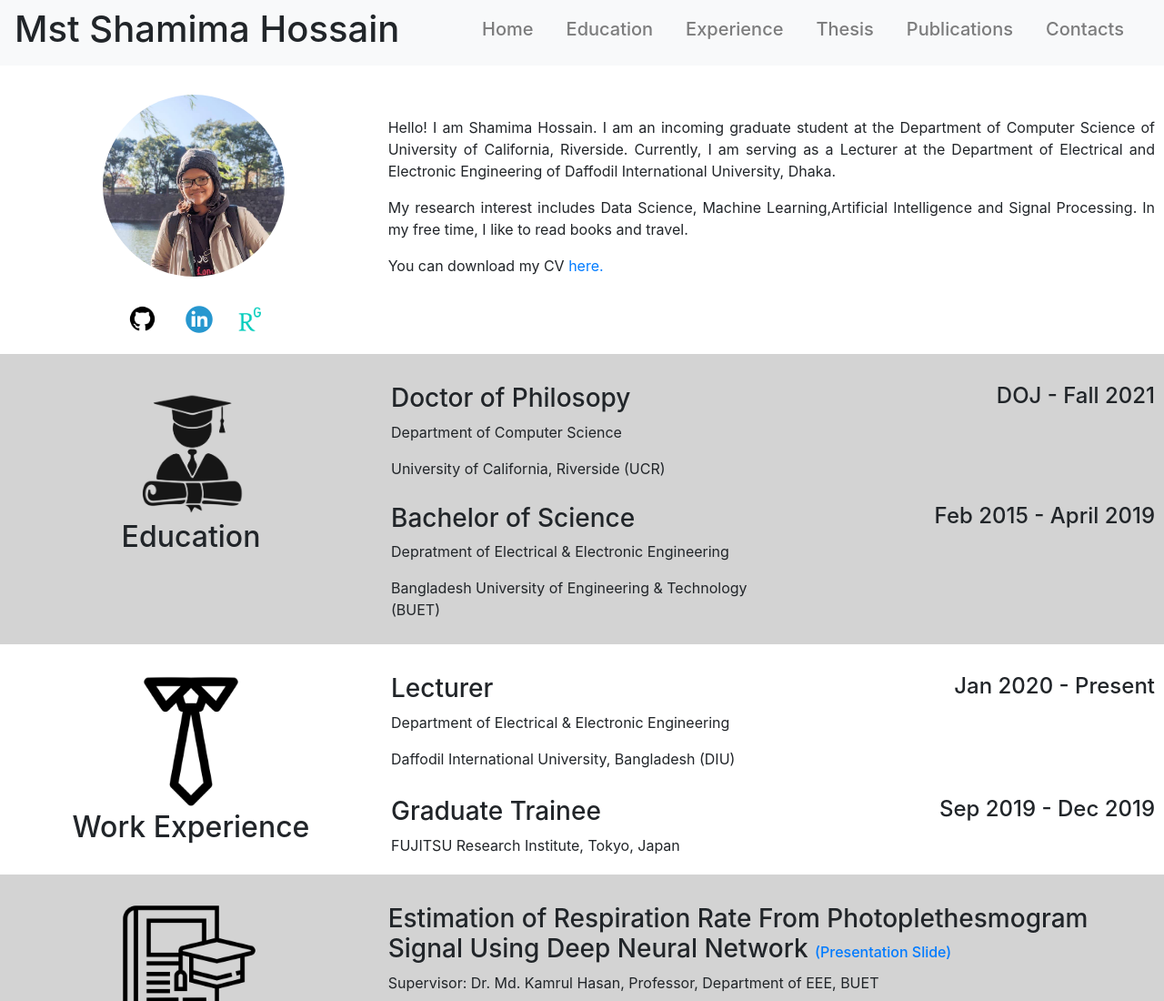
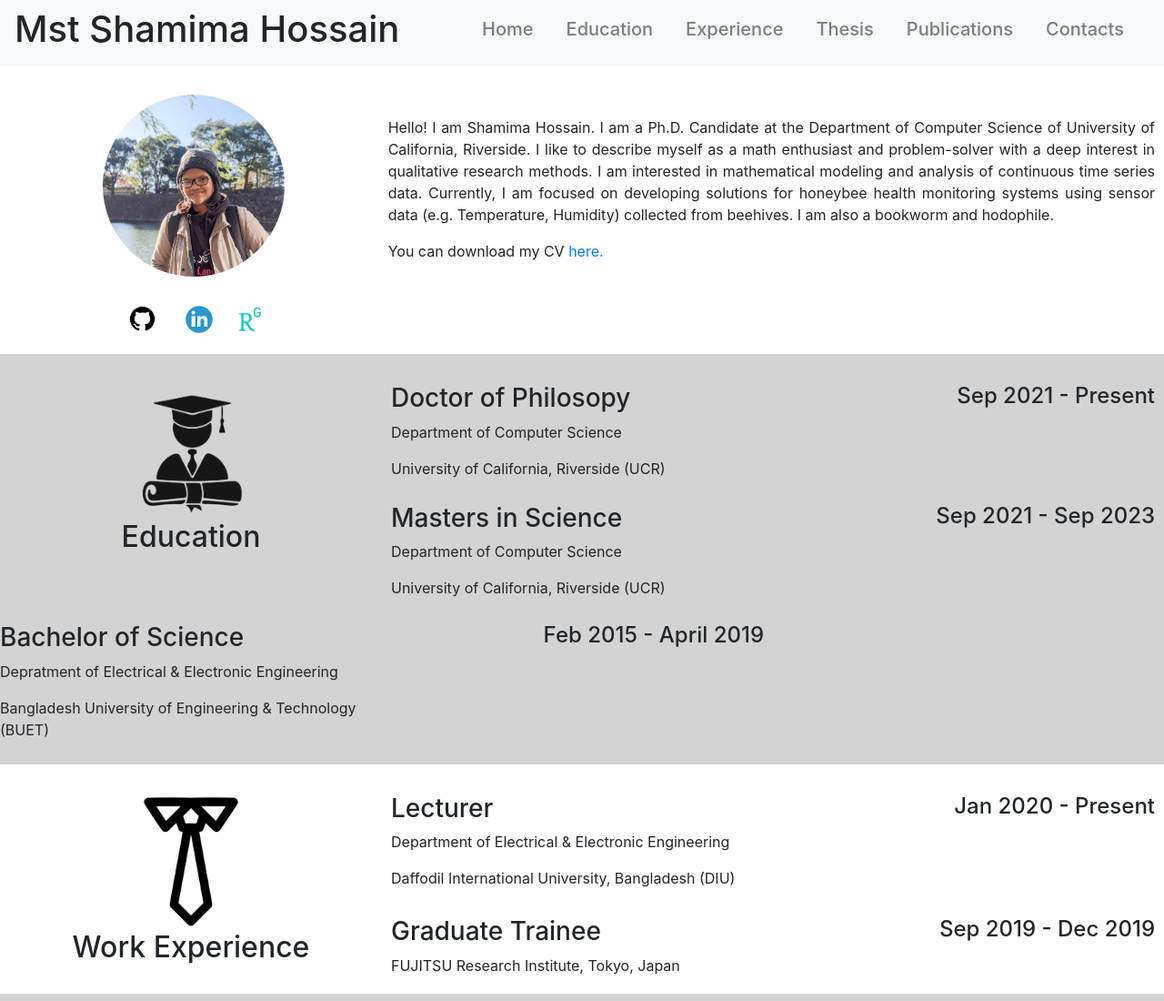
Before and after one commit to ShamimaMoni/Personal-website-SH-, a plain HTML site: page index.html in a window 1280 px wide. Shown: the top 1100 px of the page at 91% size. Drawn offline with nearby package versions, Linux system fonts and the light colour scheme.

Commit message:
Update index.html

```diff
--- a/index.html
+++ b/index.html
@@ -57,8 +57,7 @@
                     </div>
                     <div class="about-me">
                         <br>
-                        <p>Hello! I am Shamima Hossain. I am an incoming graduate student at the Department of Computer Science of University of California, Riverside. Currently, I am serving as a Lecturer at the Department of Electrical and Electronic Engineering of Daffodil International University, Dhaka.</p>
-                        <p> My research interest includes Data Science, Machine Learning,Artificial Intelligence and Signal Processing. In my free time, I like to read books and travel. </p>
+                        <p>Hello! I am Shamima Hossain. I am a Ph.D. Candidate at the Department of Computer Science of University of California, Riverside. I like to describe myself as a math enthusiast and problem-solver with a deep interest in qualitative research methods. I am interested in mathematical modeling and analysis of continuous time series data. Currently, I am focused on developing solutions for honeybee health monitoring systems using sensor data (e.g. Temperature, Humidity) collected from beehives.  I am also a bookworm and hodophile. </p>
                         <p>You can download my CV <a href="resume.pdf">here.</a></p>
                     </div>
                 </div>
@@ -76,8 +75,18 @@
                         <p>University of California, Riverside (UCR)</p>
                     </div>
                     <div class="date">
-                        <h4>DOJ - Fall 2021</h4>
+                        <h4>Sep 2021 - Present</h4>
                     </div>
+
+                    <div class="msc">
+                        <h3>Masters in Science</h3>
+                        <p>Department of Computer Science</p>
+                        <p>University of California, Riverside (UCR)</p>
+                    </div>
+                    <div class="date">
+                        <h4>Sep 2021 - Sep 2023</h4>
+                    </div>
+
                     <div class="bsc">
                         <h3>Bachelor of Science</h3>
                         <p>Depratment of Electrical & Electronic Engineering</p>
```
